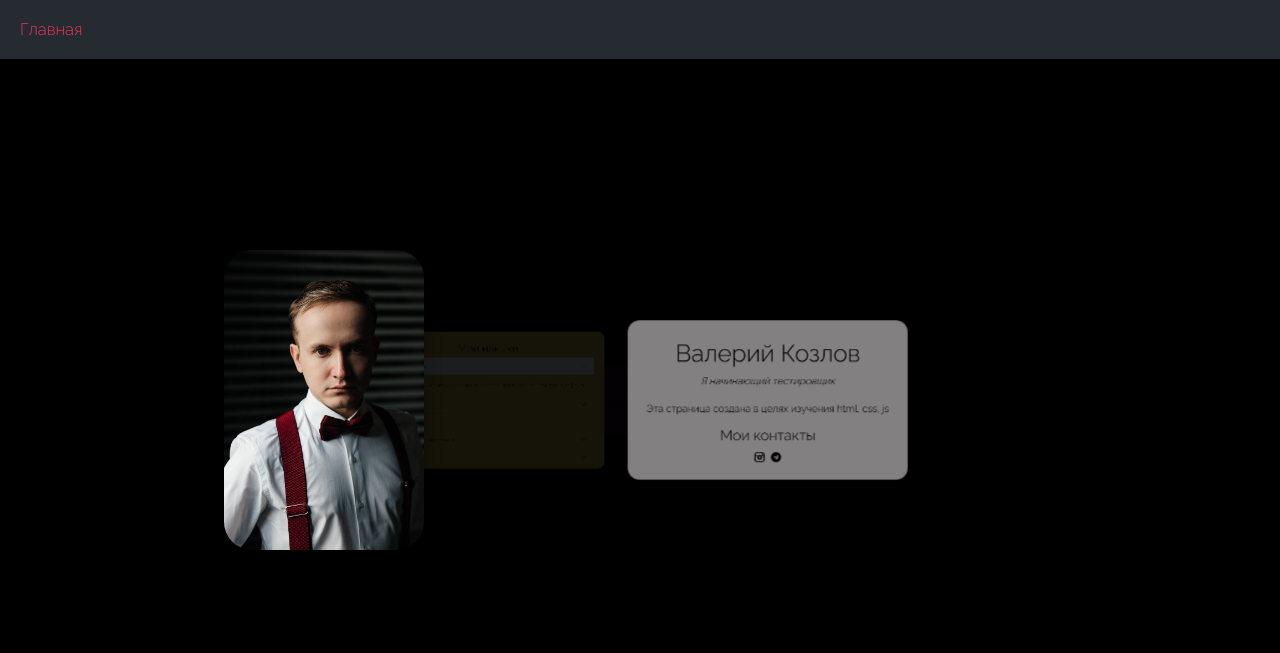
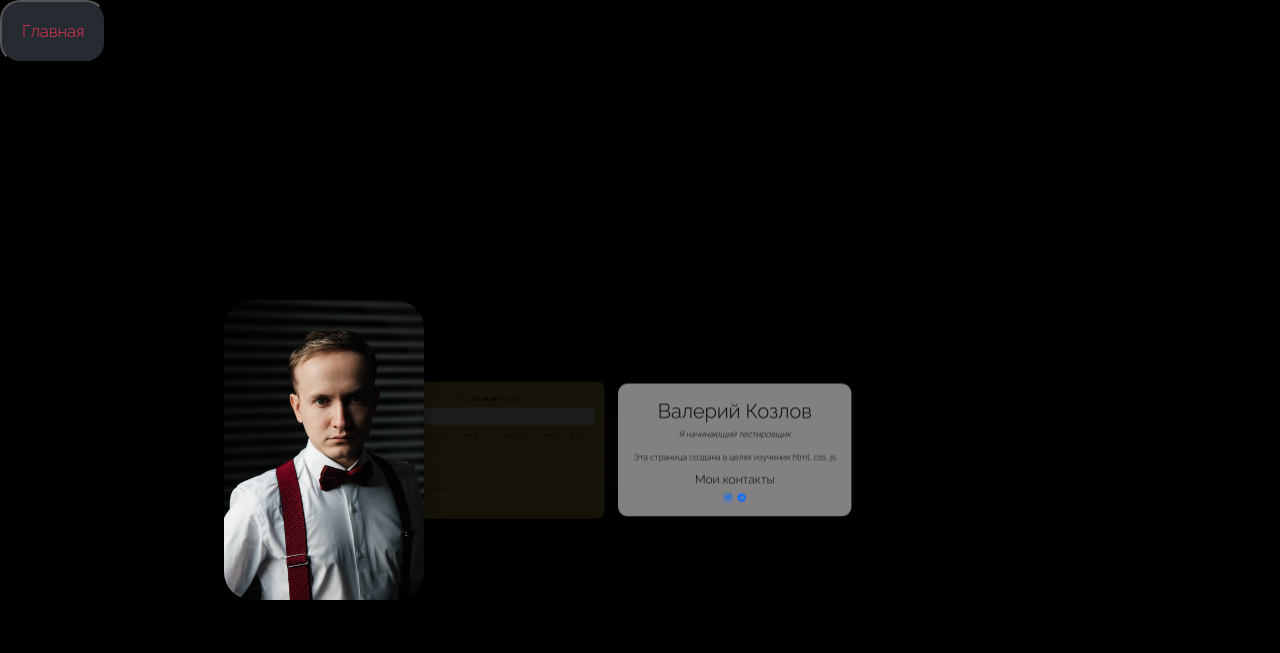
Before and after one commit to valera2911/MyProfile, a plain HTML site: page MyProfile/index.html in a window 1280 px wide. Shown: the top 653 px of the page. Drawn offline with Linux system fonts and the light colour scheme.

Commit message:
Add files via upload

```diff
--- a/MyProfile/css/main.css
+++ b/MyProfile/css/main.css
@@ -31,18 +31,21 @@ body {
   font-weight: 300;
 }
 /* Шапка сайта */
-.header {
-  background-color: #252b30;
+.navbar {
   position: fixed;
-  min-width: 100vw;
+  margin-top: 0;
+  width: 100%;
+  overflow: hidden;
 }
-.btn-header {
+.btn-navbar {
   padding: 15px 20px;
   color: #ed3456;
   background-color: #252b30;
   font-family: inherit;
   cursor: pointer;
   margin: 0;
+  border-radius: 20px;
+  position: fixed;
 }
 
 .container {
@@ -50,6 +53,7 @@ body {
   height: 100%;
   position: fixed;
   perspective: 1500px;
+  margin-top: 50px;
 }
 .units {
   transform-style: preserve-3d;
@@ -181,3 +185,31 @@ tr:hover td {
   font-family: inherit;
   cursor: pointer;
 }
+
+#message {
+  z-index: 10;
+}
+
+#games {
+  z-index: 20;
+}
+
+#hobby {
+  z-index: 30;
+}
+
+#experience {
+  z-index: 40;
+}
+
+#skills {
+  z-index: 50;
+}
+
+#info {
+  z-index: 60;
+}
+
+#avatar {
+  z-index: 70;
+}
--- a/MyProfile/games/Flappy Bird/CSS/style.css
+++ b/MyProfile/games/Flappy Bird/CSS/style.css
@@ -20,3 +20,21 @@ body {
 .phoneFrame {
   position: fixed;
 }
+
+/* Шапка сайта */
+.navbar {
+  position: fixed;
+  margin-top: 0;
+  width: 100%;
+  overflow: hidden;
+}
+.btn-navbar {
+  padding: 15px 20px;
+  color: #ed3456;
+  background-color: #252b30;
+  font-family: inherit;
+  cursor: pointer;
+  margin: 0;
+  border-radius: 20px;
+  position: fixed;
+}
--- a/MyProfile/games/Flappy Bird/JS/game.js
+++ b/MyProfile/games/Flappy Bird/JS/game.js
@@ -87,3 +87,8 @@ function displayingImage() {
 }
 
 pipeBottom.onload = displayingImage;
+
+
+function mainPage() {
+  window.open("index.html", '_self');
+}   //Загрузка главной страницы при нажатии кнопки "Главная" в шапке страницы
--- a/MyProfile/index.html
+++ b/MyProfile/index.html
@@ -8,20 +8,19 @@
     <link rel="stylesheet" href="/css/main.css" />
     <link rel="stylesheet" href="/fontello-a14bb36e/css/fontello.css">
     <script src="/js/app.js" defer></script>
-    <!-- <link rel="shortcut icon" href="" class="icon-child" type="image/x-icon"> -->
     <title>My Profile</title>
   </head>
   <body>
     <!-- Шапка сайта -->
     <section>
       <div>
-        <a href="/html/index.html" class="btn-header header" target="_blank">Главная</a>
+        <button  onclick="mainPage()" type="button" id="header" class="btn-navbar" >Главная</button>
       </div>
     </section>
     <div class="container">
       <div class="units">
         <!-- Мое фото -->
-        <section class="frame card-left">
+        <section id="avatar" class="frame card-left">
           <div class="frame_content">
             <img
               src="/media/img/avatar.jpg"
@@ -31,21 +30,20 @@
           </div>
         </section>
         <!-- Информация обо мне  -->
-        <section class="frame frame-bg ">
+        <section id="info" class="frame frame-bg">
           <div class="card bg-grey card-right">
             <h1>Валерий Козлов</h1>
             <p><em>Я начинающий тестировщик</em></p>
             <p>Эта страница создана в целях изучения html, css, js</p>
             <h4>Мои контакты</h4>
               <p>
-                <i class="icon-instagram"><a href="https://instagram.com/aqua_f1"
-                ></a></i>
-            <i class="icon-telegram"><a href="https://t.me/aqesteli"></a></i>
+                <a href="https://instagram.com/aqua_f1"
+                ><i class="icon-instagram"></i></a>
+            <a href="https://t.me/aqesteli"><i class="icon-telegram"></i></a>
           </p>
         </section>
-        <div class="frame"></div>
         <!-- Выподающие списки моих навыков -->
-        <section class="frame frame-bg card-left">
+        <section id="skills" class="frame frame-bg card-left">
           <div class="frame_content">
             <div class="card bg-yellow">
               <h2>Мои навыки</h2>
@@ -175,9 +173,8 @@
           </div>
         </section>
 
-        <div class="frame"></div>
         <!-- Опыт моей работы  -->
-        <section class="frame frame-bg card-right">
+        <section id="experience" class="frame frame-bg card-right">
           <div class="frame_content">
             <div class="card bg-purple">
               <h2>Опыт работы</h2>
@@ -207,37 +204,34 @@
           </div>
         </section>
 
-        <div class="frame"></div>
         <!-- Мое хобби -->
-        <section class="frame frame-bg card-left">
+        <section id="hobby" class="frame frame-bg card-left">
           <div class="frame-content">
             <div class="info-text">
               <div class="card bg-green">
                 <h2>Мое хобби</h2>
-                <a href="hobby.html">Посмотреть хобби</a>
+                <a href="/html/hobby.html">Посмотреть хобби</a>
               </div>
             </div>
           </div>
         </section>
         <!-- Мои игры -->
-        <section class="frame frame-bg">
+        <section id="games" class="frame frame-bg">
           <div class="frame-content">
             <div class="info-text">
               <div class="card bg-blue">
                 <h2>Мои игры</h2>
                 <div>
                   <i class="icon-gamepad"></i>
-                <a href="/games/Flappy Bird/index.html" class="text">Играть в Flappy Bird</a>
+                <a href="/games/Flappy Bird/flappyBird.html" class="text">Играть в Flappy Bird</a>
                 </div>
               </div>
             </div>
           </div>
         </section>
-
-        <div class="frame"></div>
         <!-- Форма отправки сообщения  -->
 
-        <section class="frame">
+        <section id="message" class="frame">
           <div class="frame-content">
             <div class="card bg-red">
               <h2>Написать мне</h2>
--- a/MyProfile/js/app.js
+++ b/MyProfile/js/app.js
@@ -1,25 +1,32 @@
-//3d scroll
+// Скролл по Оси Z
 
-let zSpacing = -1000,
-  lastPos = zSpacing / 5,
-  $frames = document.getElementsByClassName('frame'),
-  frames = Array.from($frames),
+let zSpacing = -1500,    //Расстояние между фреймами
+  lastPos = zSpacing / 5,  //Расстояние от экрана до фрейма
+  $frames = document.getElementsByClassName('frame'),  //Поиск элемента по его классу
+  frames = Array.from($frames), //Создание массива из числа найденных элементов
   zVals = []
 
 window.onscroll = () => {
-  let top = document.documentElement.scrollTop,
-    delta = lastPos - top
+  let top = document.documentElement.scrollTop,  //Расстояние от верха до текущей позиции фрейма
+    delta = lastPos - top    //Вычисление позиции путем вычетания последнего значения позиции до верхнего скролла
 
-  lastPos = top
+  lastPos = top  // за счет строк 9-13 и есть возможность скролла, путем вычетания верхней части экрана до начала элемента и повторяется при прокрутке
 
   frames.forEach((n, i) => {
     zVals.push((i * zSpacing) + zSpacing)
+    /* Пушим обновленные значения, это индекс элемента(фрейма) * на расстояние между элементами + расстояние ,
+      чтобы было пространство для текущего кадра*/
     zVals[i] += delta * -5
     let frame = frames[i],
       transform = `translateZ(${zVals[i]}px)`,
-      opacity = zVals[i] < Math.abs(zSpacing) / 1 ? 1 : 0
+      opacity = zVals[i] < Math.abs(zSpacing) / 1.5 ? 1 : 0
     frame.setAttribute('style', `transform: ${transform}; opacity: ${opacity}`)
   })
 }
 
 window.scrollTo(0, 1)
+
+
+function mainPage() {
+  window.open("index.html", '_self');
+}   //Загрузка главной страницы при нажатии кнопки "Главная" в шапке страницы
```
Also changed, not shown: MyProfile/flappyBird.html (added, +36 -0 lines).
